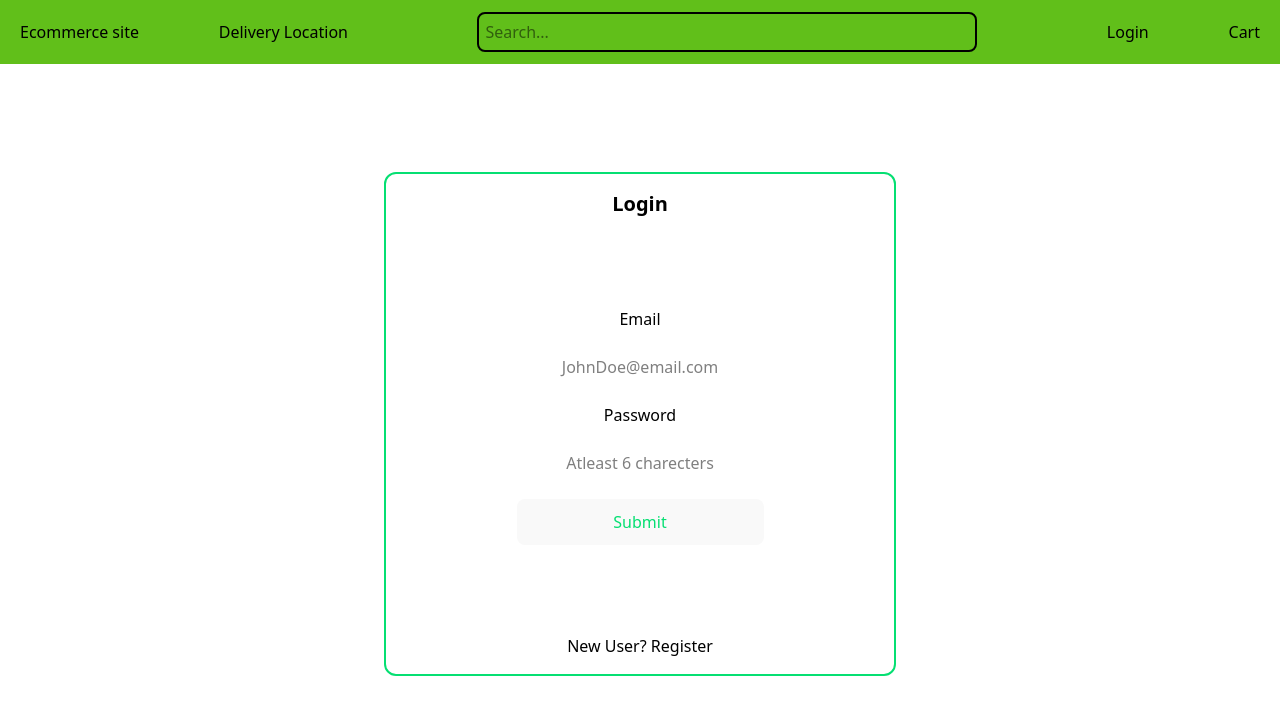
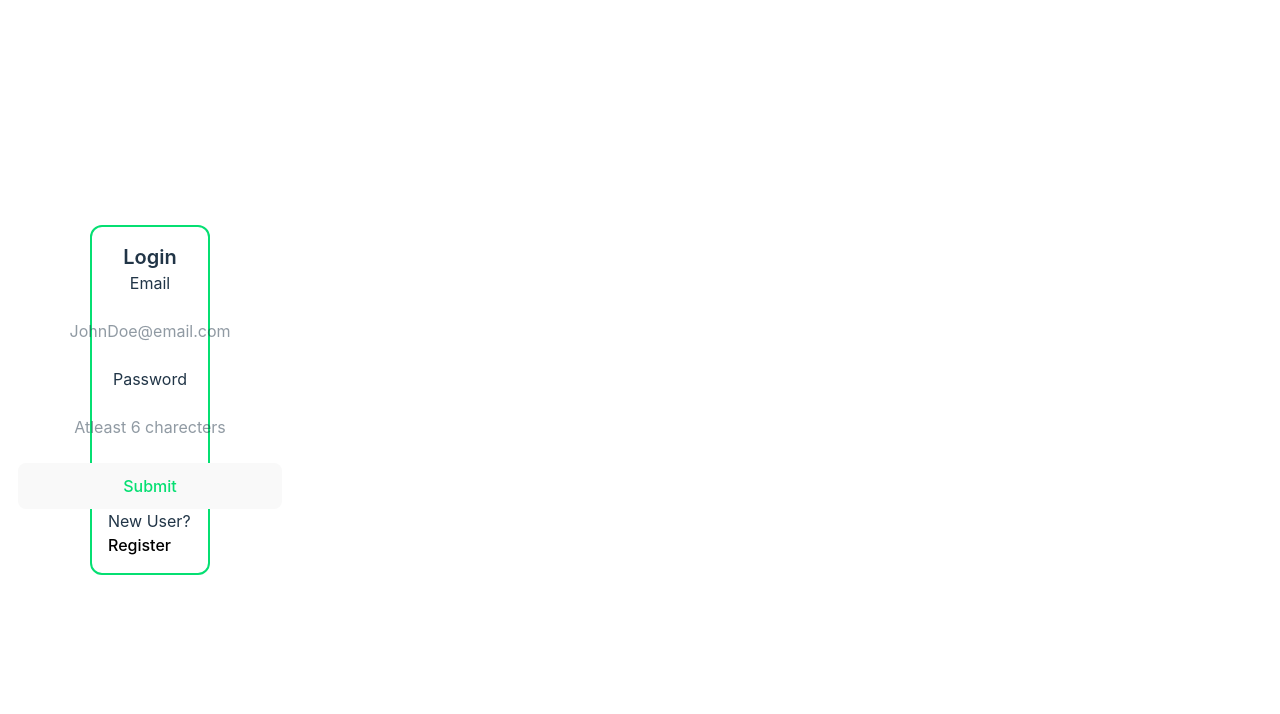
Before and after one commit to RiyazShaik-158/Ecommerce, a React (Vite) app: page /login in a window 1280 px wide. Shown: the top 714 px of the page. Built offline with nearby package versions, Linux system fonts and the light colour scheme.

Commit message:
fix(layout fix): using standard Layout and Outlet with Router in correct place

```diff
--- a/src/App.tsx
+++ b/src/App.tsx
@@ -1,6 +1,6 @@
 import { BrowserRouter } from "react-router-dom";
-import Layout from "./layout/Layout";
 import { QueryClientProvider, QueryClient } from "react-query";
+import Router from "./router/Router";
 
 const queryClient = new QueryClient();
 
@@ -8,7 +8,7 @@ const App = () => {
   return (
     <QueryClientProvider client={queryClient}>
       <BrowserRouter>
-        <Layout />
+        <Router />
       </BrowserRouter>
     </QueryClientProvider>
   );
--- a/src/layout/Layout.tsx
+++ b/src/layout/Layout.tsx
@@ -1,11 +1,14 @@
+import { Outlet } from "react-router-dom";
 import Navbar from "../components/Navbar";
-import Router from "../routes/Router";
 
 const Layout = () => {
+  // if(!token) {
+  //   <Navigate to={"/login"} replace/>
+  // }
   return (
     <div className="w-screen h-screen text-black font-sans">
       <Navbar />
-      <Router />
+      <Outlet />
     </div>
   );
 };
--- a/src/routes/Router.tsx
+++ b/src/router/Router.tsx
@@ -2,13 +2,18 @@ import { Route, Routes } from "react-router-dom";
 import Home from "../components/Home";
 import Login from "../components/Login";
 import SignUp from "../components/SignUp";
+import Layout from "../layout/Layout";
 
 const Router = () => {
   return (
     <Routes>
-      <Route path="/" element={<Home />} />
+      {/* public routes */}
       <Route path="/login" element={<Login />} />
       <Route path="/signup" element={<SignUp />} />
+
+      <Route element={<Layout />}>
+        <Route path="/" element={<Home />} />
+      </Route>
     </Routes>
   );
 };
```
